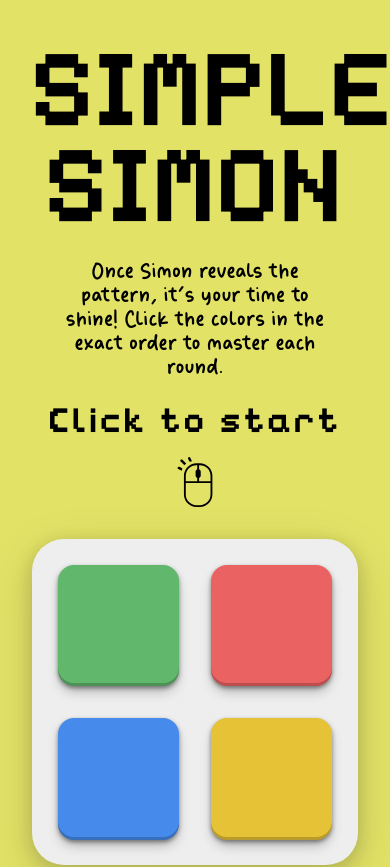
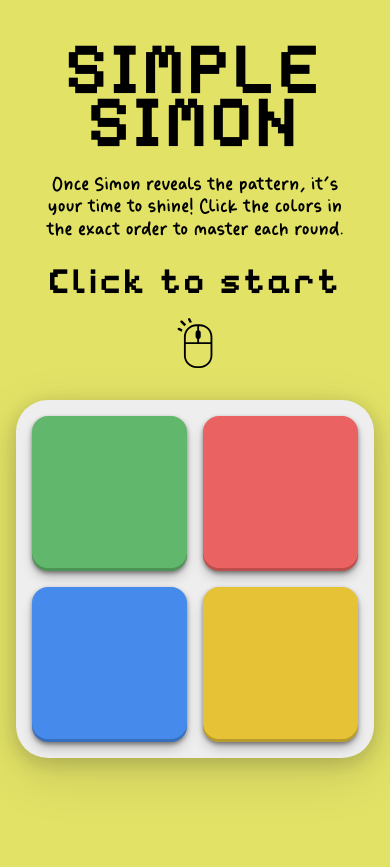
Before and after one commit to Murtaza34/simon-game, a plain HTML site: page index.html in a window 390 px wide. Shown: the top 867 px of the page. Drawn offline with Linux system fonts and the light colour scheme.

Commit message:
mobile version

```diff
--- a/style.css
+++ b/style.css
@@ -142,13 +142,13 @@ footer a {
   }
 
   .title {
-    font-size: 6rem;
-    line-height: 2rem;
+    font-size: 4rem;
+    line-height: 3.3rem;
   }
 
   .sub-heading {
-    font-size: 1.6rem;
-    line-height: 1.5rem;
+    font-size: 1.4rem;
+    line-height: 1.4rem;
     padding: 0 1.5rem;
   }
 
@@ -168,11 +168,7 @@ footer a {
   }
 }
 
-@media (max-width: 830px) {
-  body {
-    padding: 0 2rem 0 2rem;
-  }
-
+/* @media (max-width: 830px) {
   .title {
     line-height: 6rem;
   }
@@ -191,4 +187,4 @@ footer a {
   footer {
     position: relative;
   }
-}
+} */
```
